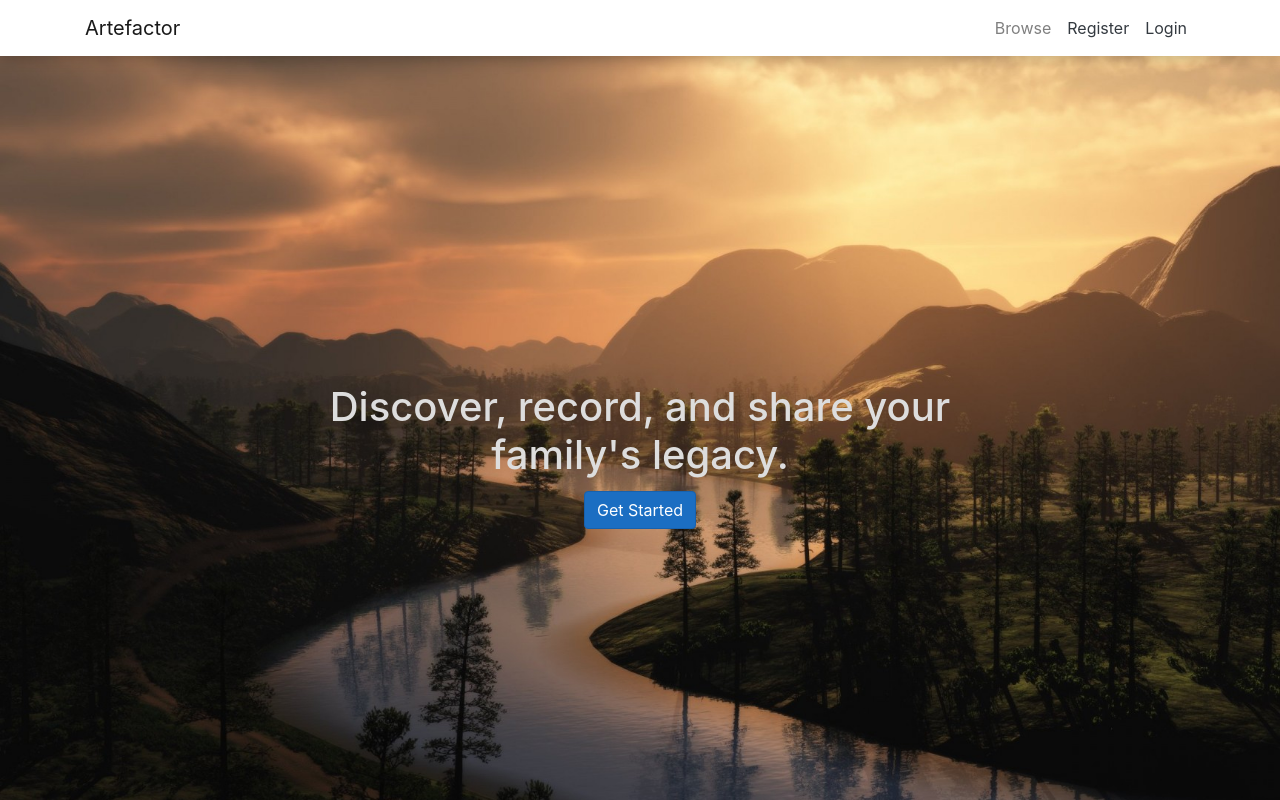
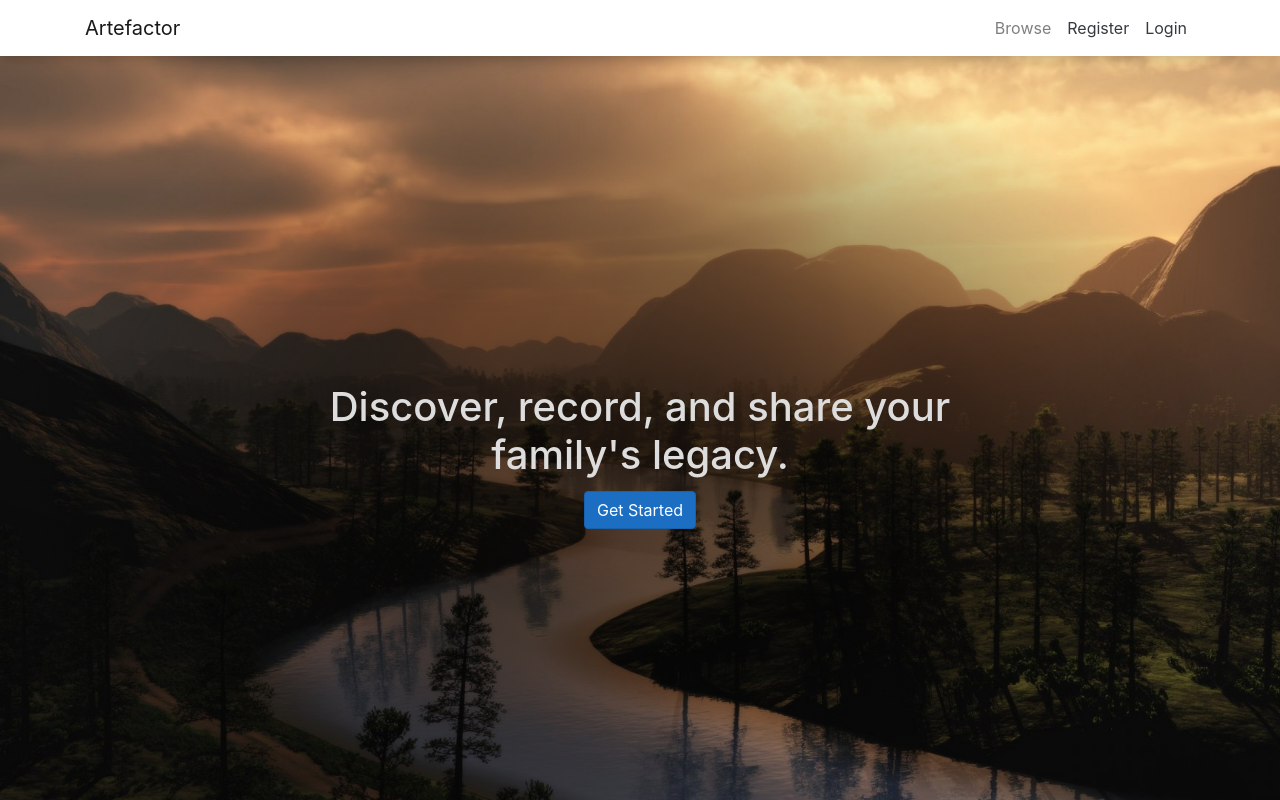
Before and after one commit to tremerent/comp30022, a React (Create React App) app in the folder ClientApp/: page / in a window 1280 px wide. Built offline with nearby package versions, Linux system fonts and the light colour scheme; no server answers.

Commit message:
Smear handfuls of congealed procrastination all over the landing page.
It kind of looks like a vignette.

```diff
--- a/ClientApp/src/components/LandingPage.css
+++ b/ClientApp/src/components/LandingPage.css
@@ -12,6 +12,10 @@
     /* Background fills entire page. */
     height: 100%;
     width: 100%;
+}
+
+.af-lp-vignette {
+    background-image: radial-gradient(closest-side, rgba(0, 0, 0, 0.65), rgba(0, 0, 0, 0.45), rgba(0, 0, 0, 0));
 }
 
 .af-billboard {
--- a/ClientApp/src/components/LandingPage.js
+++ b/ClientApp/src/components/LandingPage.js
@@ -11,7 +11,9 @@ function BgImage(props) {
             style={{ backgroundImage: `url(${props.image})` }}
             className='af-lp-background'
         >
-            {props.children}
+            <div className='af-lp-background af-lp-vignette'>
+                {props.children}
+            </div>
         </div>
     );
 }
```
